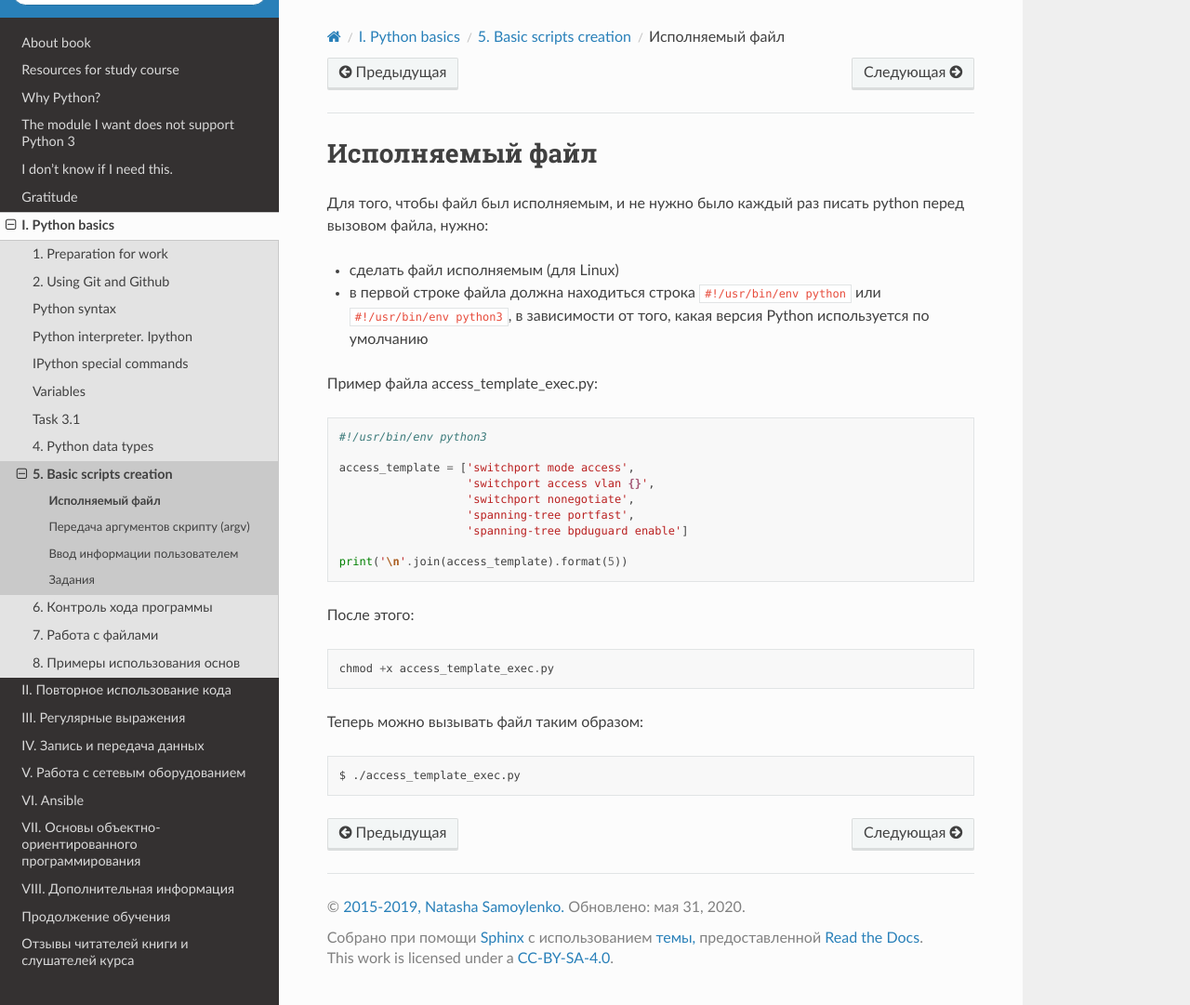
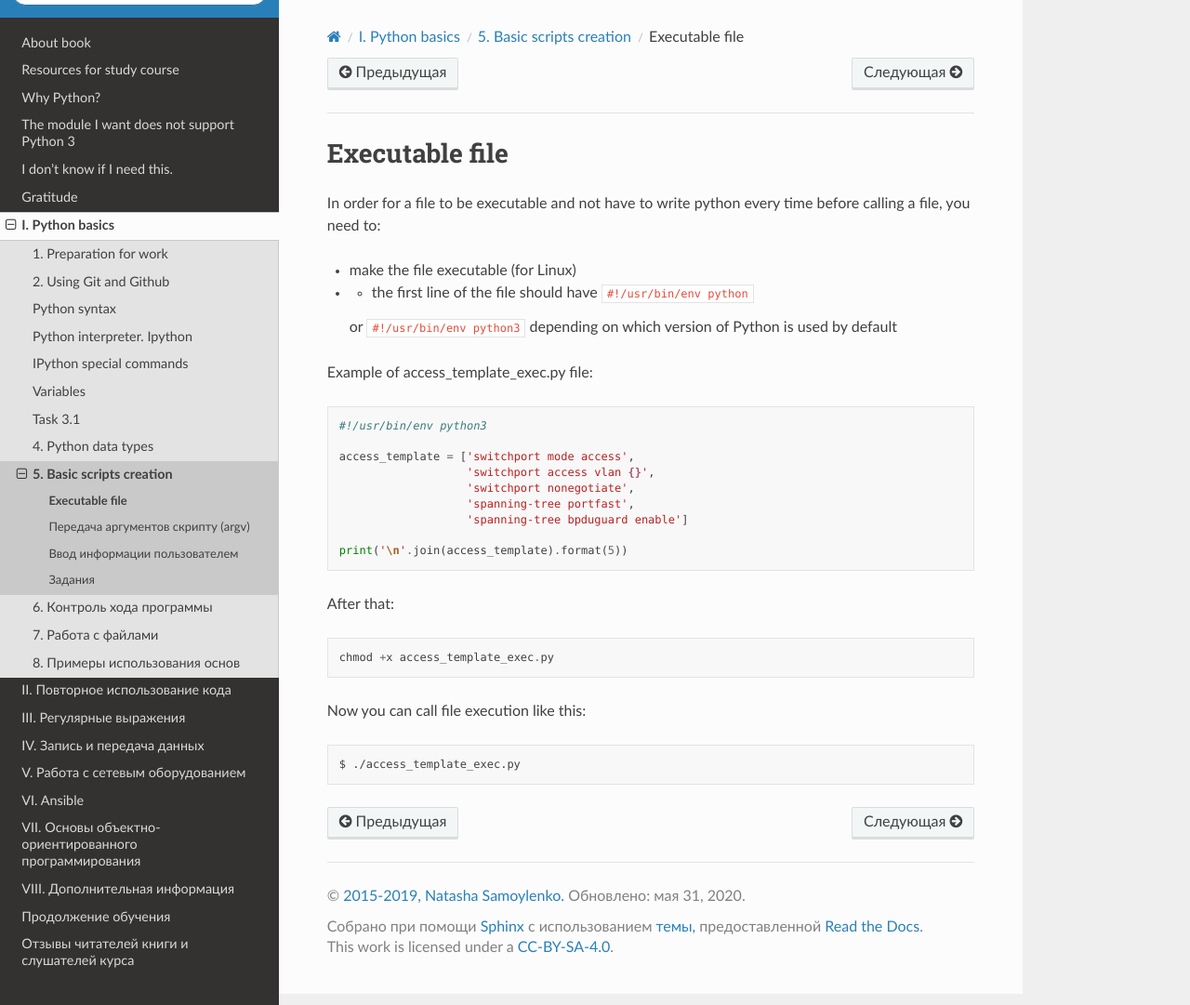
Before and after one commit to Aidar5/nattoeng, a Sphinx documentation site: the page built from docs/source/book/05_basic_scripts/0_executable.rst, in a window 1280 px wide and 1081 px high. Shown: the whole window at 93% size. Built offline with Sphinx 7.4.7 and the Read the Docs theme 2.0.0, drawn with Linux system fonts in a browser that asks for light colours; pages that are not in the unit, such as notebooks, are missing from menus.

Commit message:
Update 0_executable.rst

```diff
--- a/docs/source/book/05_basic_scripts/0_executable.rst
+++ b/docs/source/book/05_basic_scripts/0_executable.rst
@@ -1,15 +1,13 @@
-Исполняемый файл
+Executable file
 ~~~~~~~~~~~~~~~~
 
-Для того, чтобы файл был исполняемым, и не нужно было каждый раз писать
-python перед вызовом файла, нужно:
+In order for a file to be executable and not have to write python every time before calling a file, you need to:
 
-* сделать файл исполняемым (для Linux)
-* в первой строке файла должна находиться строка ``#!/usr/bin/env python``
-  или ``#!/usr/bin/env python3``, в зависимости от того,
-  какая версия Python используется по умолчанию
+* make the file executable (for Linux)
+* •	the first line of the file should have ``#!/usr/bin/env python``
+  or ``#!/usr/bin/env python3`` depending on which version of Python is used by default
 
-Пример файла access_template_exec.py:
+Example of access_template_exec.py file:
 
 .. code:: python
 
@@ -23,13 +21,13 @@ python перед вызовом файла, нужно:
 
     print('\n'.join(access_template).format(5))
 
-После этого:
+After that:
 
 ::
 
     chmod +x access_template_exec.py
 
-Теперь можно вызывать файл таким образом:
+Now you can call file execution like this:
 
 ::
 
```
